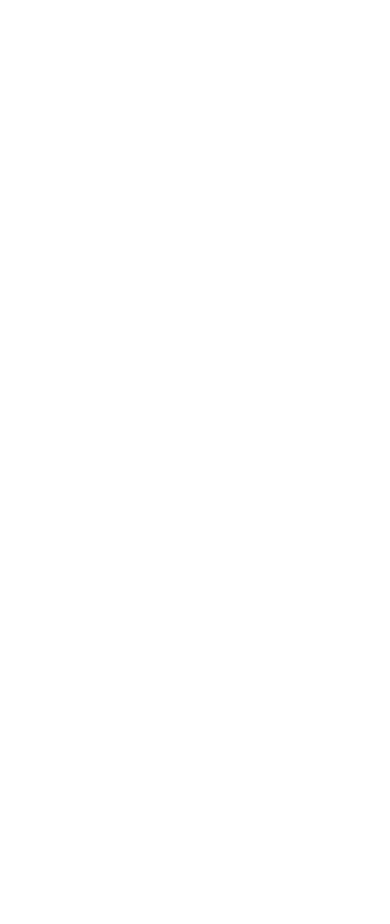
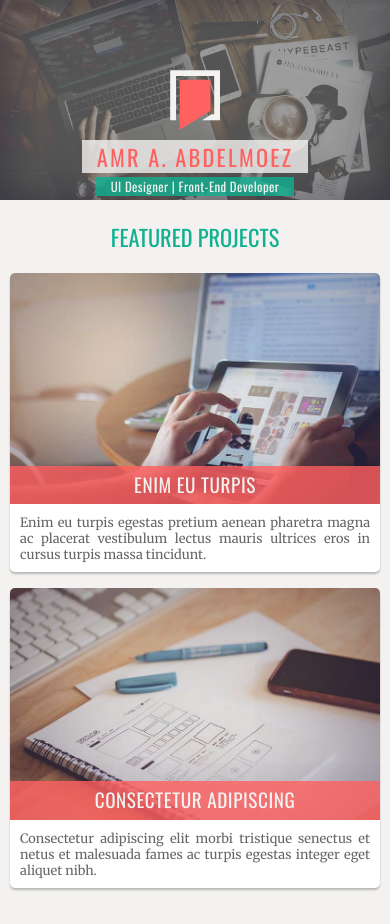
Before and after one commit to amr-adel/fend-p2-portfolio, a plain HTML site: page index.html in a window 390 px wide. Before the commit the page ends 844 px from the top, so only its background shows below. Drawn offline with nearby package versions, Linux system fonts and the light colour scheme; files that its build step writes are made by us from their sources.

Commit message:
Mobile: header + card

```diff
--- a/_css/main.css
+++ b/_css/main.css
@@ -0,0 +1,163 @@
+/*  VARIABLES ------------------------------------------------------------  */
+
+:root {
+  --orange: #ff6060;
+  --green: #10b190;
+  --off-white: #f3f2f0;
+  --dark-gray: #666;
+  --oswald: 'Oswald', Arial, sans-serif;
+  --serif: 'Merriweather', serif;
+}
+
+/*  RESET ------------------------------------------------------------  */
+
+* {
+  margin: 0;
+  padding: 0;
+  border: 0;
+  font-size: 100%;
+  font: inherit;
+  vertical-align: baseline;
+  box-sizing: border-box;
+}
+
+a {
+  text-decoration: none;
+  color: inherit;
+}
+
+img {
+  max-width: 100%;
+  display: block;
+}
+
+/*  STYLES  ------------------------------------------------------------ */
+
+body {
+  background-color: var(--off-white)
+}
+
+.wrap {
+  margin: 0 auto;
+  max-width: 960px;
+}
+
+.header {
+  height: 50vw;
+  min-height: 200px;
+  max-height: 500px;
+  position: relative;
+  overflow: hidden;
+  background-color: rgba(120, 120, 120, 0.7);
+  box-shadow: inset 0 0 50px rgba(10, 0, 30, 0.4);
+}
+
+.header:before {
+  content: "";
+  background: url(../_img/hero.jpg) top center no-repeat;
+  background-size: cover;
+  position: absolute;
+  top: 0;
+  bottom: 0;
+  left: 0;
+  right: 0;
+  z-index: -1;
+}
+
+.header__brand {
+  display: block;
+  height: 60px;
+  width: 50px;
+  margin: 18% auto 10px;
+}
+
+.header__title {
+  font-family: var(--oswald);
+  text-align: center;
+}
+
+.header__title__main {
+  display: inline-block;
+  color: var(--orange);
+  background-color: rgba(243, 242, 240, 0.8);
+  padding: 0 15px;
+  text-transform: uppercase;
+  font-size: 1.4em;
+  letter-spacing: .1em;
+}
+
+.header__title__sub {
+  display: inline-block;
+  color: var(--off-white);
+  background-color: rgba(16, 177, 144, 0.8);
+  padding: 0 15px;
+  font-size: 0.8em;
+  letter-spacing: 0.03em;
+}
+
+.body {
+  padding: 20px 10px;
+}
+
+.body__title {
+  text-align: center;
+  font-family: var(--oswald);
+  text-transform: uppercase;
+  font-size: 1.4em;
+  color: var(--green);
+  margin-bottom: 20px;
+}
+
+.card {
+  background-color: #fff;
+  border-radius: 5px;
+  overflow: hidden;
+  box-shadow: 0 2px 2px rgba(100, 100, 100, 0.4);
+  position: relative;
+  margin-bottom: 1em;
+}
+
+.card__figure {
+  position: relative;
+}
+
+.card__figure__img--shadow {
+  box-shadow: inset 0 0 150px rgba(10, 0, 30, 0.5);
+  position: absolute;
+  top: 0;
+  bottom: 0;
+  left: 0;
+  right: 0;
+}
+
+.card__title {
+  font-family: var(--oswald);
+  text-transform: uppercase;
+  font-size: 1.2em;
+  line-height: 2em;
+  height: 2em;
+  letter-spacing: 0.03em;
+  text-align: center;
+  color: var(--off-white);
+  background-color: rgba(255, 96, 96, 0.8);
+  position: absolute;
+  bottom: 0;
+  width: 100%;
+}
+
+.card__excerpt {
+  text-align: justify;
+  padding: 10px;
+  font-size: 0.8em;
+  font-family: var(--serif);
+  color: var(--dark-gray);
+}
+
+/*  MOBILE (GOOGLE NEXUS 5)  */
+
+@media screen and (max-width: 360px) {}
+
+
+/*  TABLET (APPLE IPAD)  */
+
+@media screen and (max-width: 768px) {}
--- a/index.html
+++ b/index.html
@@ -2,14 +2,65 @@
 <html lang="en">
 
 <head>
-    <meta charset="UTF-8">
-    <meta name="viewport" content="width=device-width, initial-scale=1.0">
-    <link rel="stylesheet" href="css/main.css">
-    <title>Amr A. Abdelmoez | Udacity FEND</title>
+  <meta charset="UTF-8">
+  <meta name="viewport" content="width=device-width, initial-scale=1.0">
+  <link href="https://fonts.googleapis.com/css?family=Merriweather|Oswald" rel="stylesheet">
+  <link rel="stylesheet" href="_css/main.css">
+  <title>PXL.Shell | Udacity FEND</title>
 </head>
 
 <body>
 
+  <div class="wrap">
+    <header class="header">
+      <a href="#" class="header__brand">
+          <img class="header__brand__logo" src="_img/pxl-logo.svg" alt="logo">
+      </a>
+      <div class="header__title">
+        <h1 class="header__title__main">
+          Amr A. Abdelmoez
+        </h1>
+        <br>
+        <p class="header__title__sub">
+          UI Designer | Front-End Developer
+        </p>
+      </div>
+    </header>
+    <article class="body">
+      <h2 class="body__title">
+        Featured Projects
+      </h2>
+      <section class="card">
+        <figure class="card__figure">
+          <a href="#">
+            <img src="_img/p1.jpg" alt="hands holding tablet" class="card__figure__img">
+            <span class="card__figure__img--shadow"></span>
+            <h3 class="card__title">
+              Enim eu turpis
+            </h3>
+          </a>
+        </figure>
+        <p class="card__excerpt">
+          Enim eu turpis egestas pretium aenean pharetra magna ac placerat vestibulum lectus mauris ultrices eros in cursus turpis massa tincidunt.
+        </p>
+      </section>
+      <section class="card">
+        <figure class="card__figure">
+          <a href="#">
+            <img src="_img/p2.jpg" alt="website wireframe on paper" class="card__figure__img">
+            <span class="card__figure__img--shadow"></span>
+            <h3 class="card__title">
+              Consectetur adipiscing
+            </h3>
+          </a>
+        </figure>
+        <p class="card__excerpt">
+          Consectetur adipiscing elit morbi tristique senectus et netus et malesuada fames ac turpis egestas integer eget aliquet nibh.
+        </p>
+      </section>
+    </article>
+  </div>
+
 </body>
 
 </html>
```
Also changed, not shown: _img/hero.jpg (added), _img/p1.jpg (added), _img/p2.jpg (added), _img/p3.jpg (added), _img/p4.jpg (added), _img/pxl-logo.svg (added).
